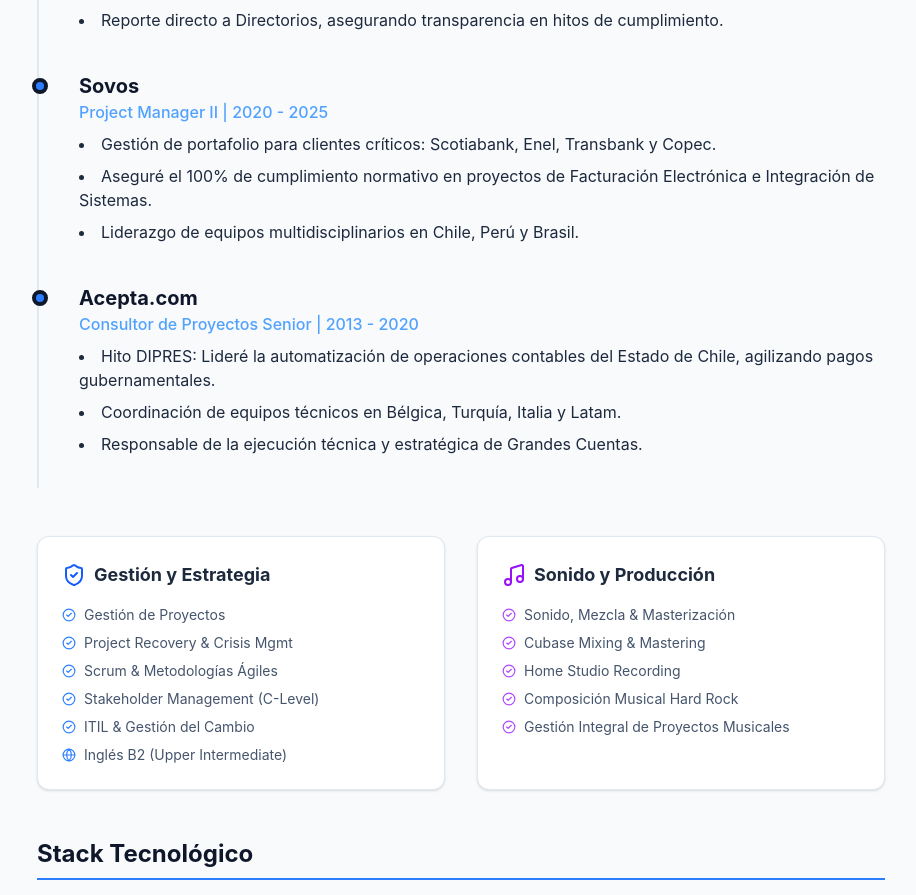
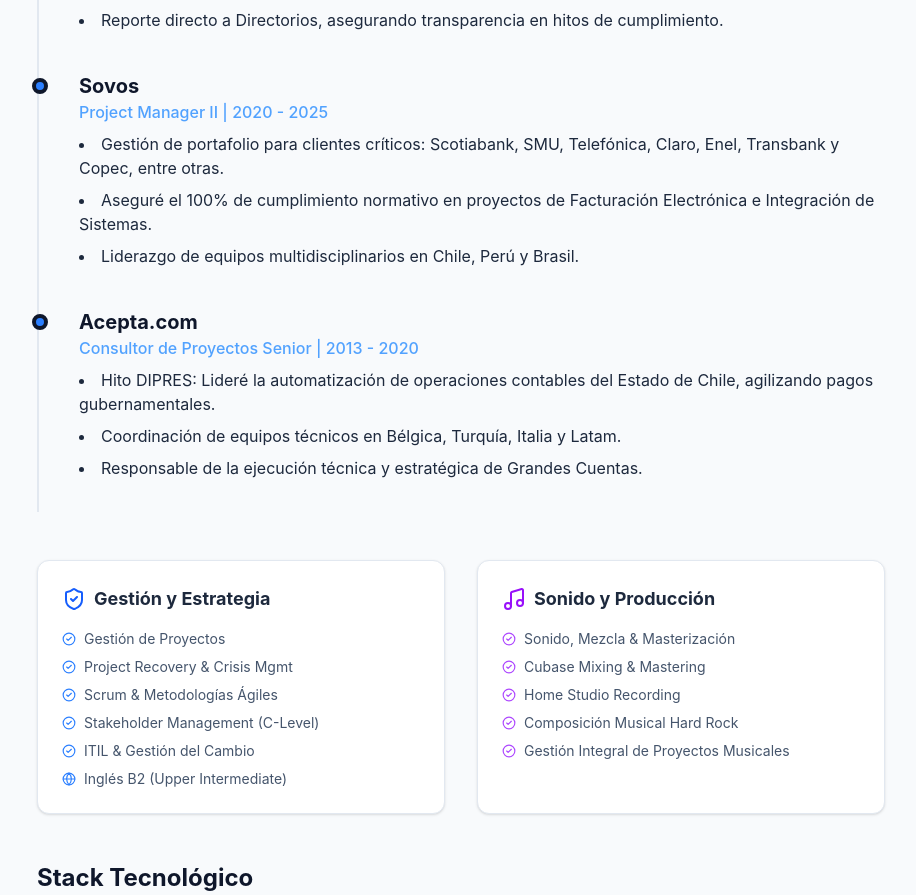
Before and after one commit to jsnavarrog-gif/cv-jsnavarrog-202604, a Next.js app: page / in a window 1280 px wide. Shown: the part 880-1775 px from the top of the page, without its empty margins (179-1095 px from the left). Built offline with nearby package versions, Linux system fonts and the light colour scheme.

Commit message:
Agrego: Ciclo de vida de entrega continua desde la gestión estratégica

```diff
--- a/app/page.tsx
+++ b/app/page.tsx
@@ -73,7 +73,7 @@
               role="Project Manager II"
               period="2020 - 2025"
               points={[
-                "Gestión de portafolio para clientes críticos: Scotiabank, Enel, Transbank y Copec.",
+                "Gestión de portafolio para clientes críticos: Scotiabank, SMU, Telefónica, Claro, Enel, Transbank y Copec, entre otras.",
                 "Aseguré el 100% de cumplimiento normativo en proyectos de Facturación Electrónica e Integración de Sistemas.",
                 "Liderazgo de equipos multidisciplinarios en Chile, Perú y Brasil."
               ]}
```
